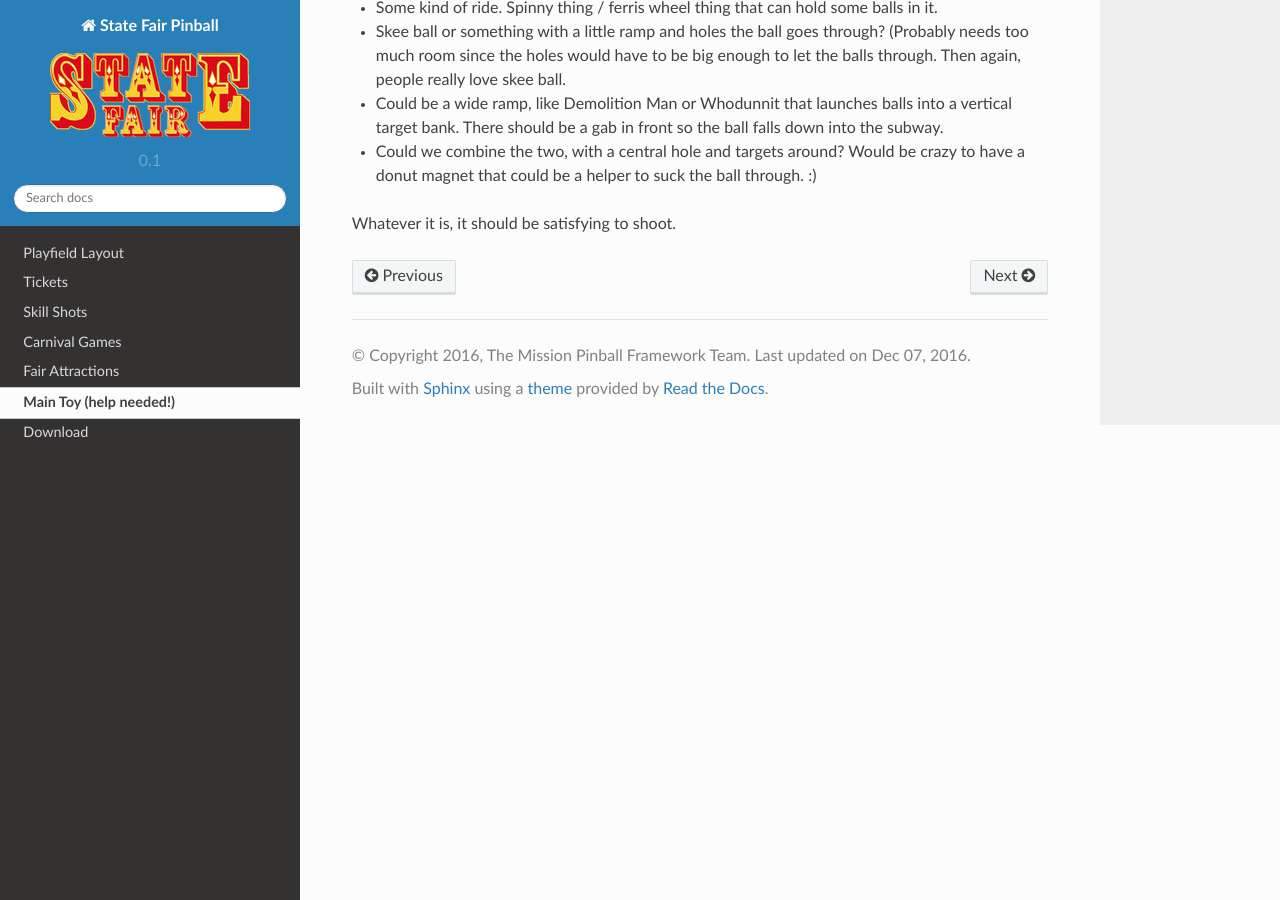
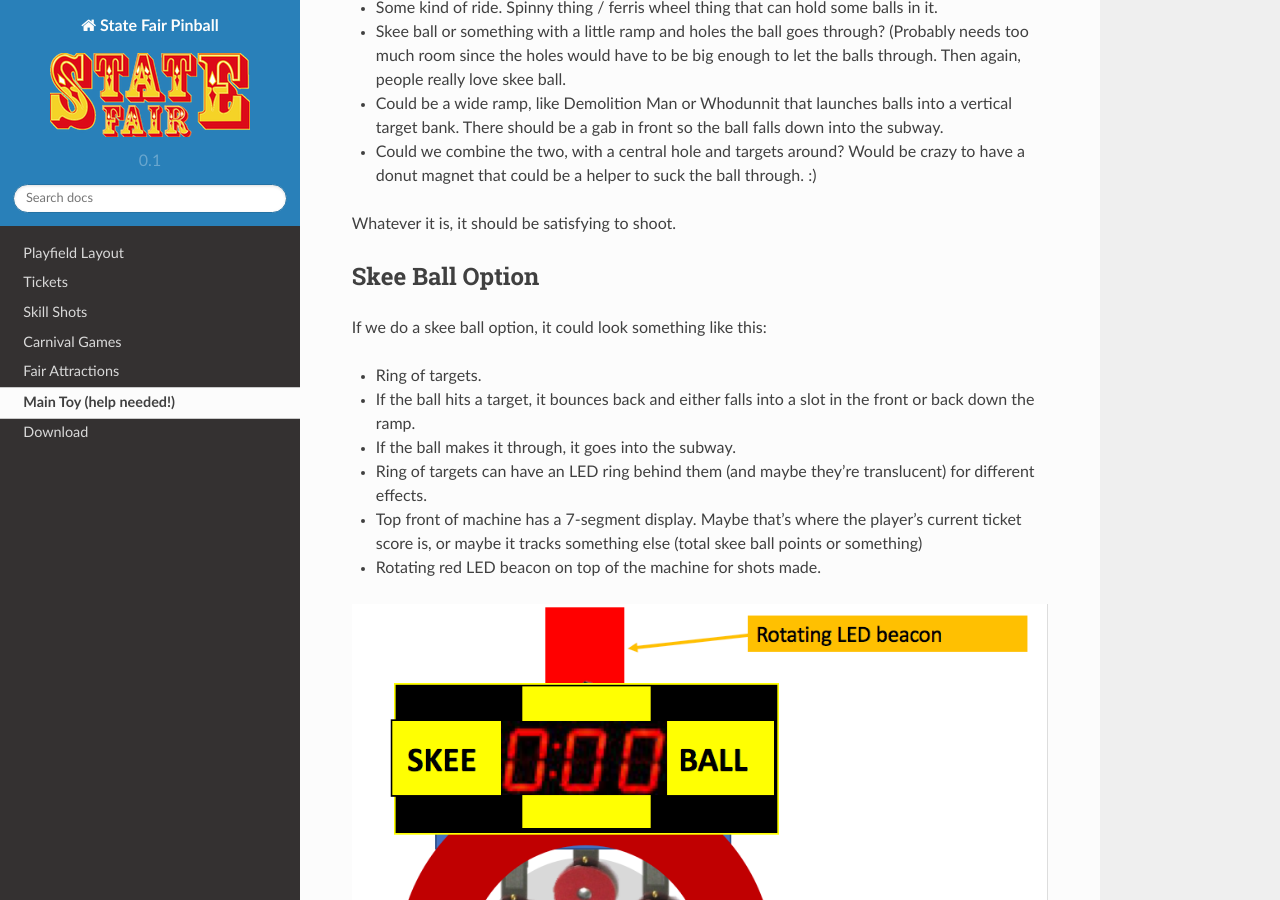
Before and after one commit to krayon/pinball-mpf-game-state_fair, a Sphinx documentation site: the page built from docs/main_toy.rst, in a window 1280 px wide and 900 px high, scrolled down 668 px. Built offline with Sphinx 7.4.7 and the Read the Docs theme 2.0.0, drawn with Linux system fonts in a browser that asks for light colours.

Commit message:
added skeel ball diagrams

```diff
--- a/docs/main_toy.rst
+++ b/docs/main_toy.rst
@@ -37,3 +37,21 @@ Potential options:
   crazy to have a donut magnet that could be a helper to suck the ball through. :)
 
 Whatever it is, it should be satisfying to shoot.
+
+Skee Ball Option
+----------------
+
+If we do a skee ball option, it could look something like this:
+
+* Ring of targets.
+* If the ball hits a target, it bounces back and either falls into a slot in the front or back
+  down the ramp.
+* If the ball makes it through, it goes into the subway.
+* Ring of targets can have an LED ring behind them (and maybe they're translucent) for different effects.
+* Top front of machine has a 7-segment display. Maybe that's where the player's current ticket score is, or
+  maybe it tracks something else (total skee ball points or something)
+* Rotating red LED beacon on top of the machine for shots made.
+
+.. image:: images/skee_ball_front.png
+
+.. image:: images/skee_ball_side.png
```
Also changed, not shown: docs/images/skee_ball_front.png (added), docs/images/skee_ball_side.png (added).
